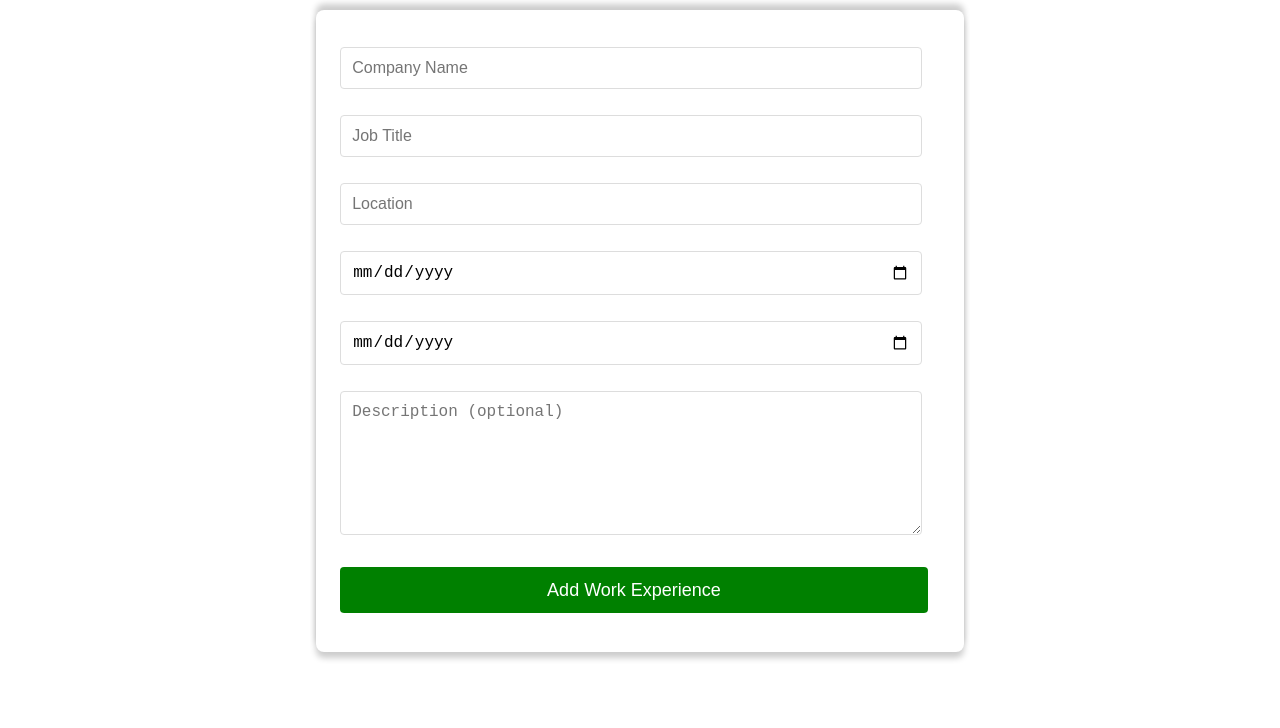
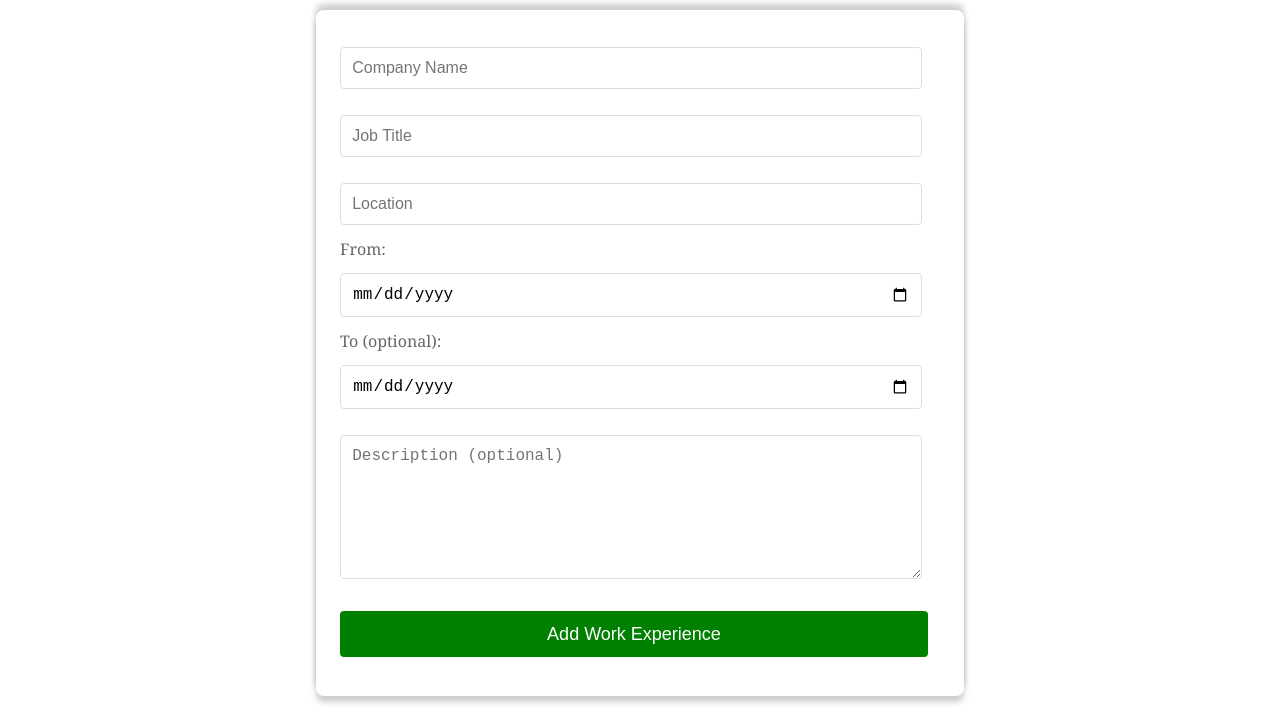
Before and after one commit to gustafsson96/moment3.2dt207g, a website built with Vite: page add.html in a window 1280 px wide. Shown: the part 151-879 px from the top of the page. Before the commit the page ends 835 px from the top, so only its background shows below. Built offline with nearby package versions, Linux system fonts and the light colour scheme.

Commit message:
Add form labels for start date and end date

```diff
--- a/add.html
+++ b/add.html
@@ -25,7 +25,9 @@
             <input type="text" name="company_name" id="company_name" placeholder="Company Name" required>
             <input type="text" name="job_title" id="job_title" placeholder="Job Title" required>
             <input type="text" name="location" id="location" placeholder="Location" required>
+            <label for="start_date">From:</label>
             <input type="date" name="start_date" id="start_date" required>
+            <label for="end_date">To (optional):</label>
             <input type="date" name="end_date" id="end_date">
             <textarea name="description" id="description" placeholder="Description (optional)"></textarea>
             <button type="submit" id="form-btn">Add Work Experience</button>
--- a/src/style.css
+++ b/src/style.css
@@ -102,6 +102,10 @@ form {
     box-shadow: 0 -6px 6px rgba(0, 0, 0, 0.2), 0 6px 6px rgba(0, 0, 0, 0.2);
     max-width: 600px;
     margin: 0 auto;
+}
+
+form label {
+    color: #666;
 }
 
 form input,
```
